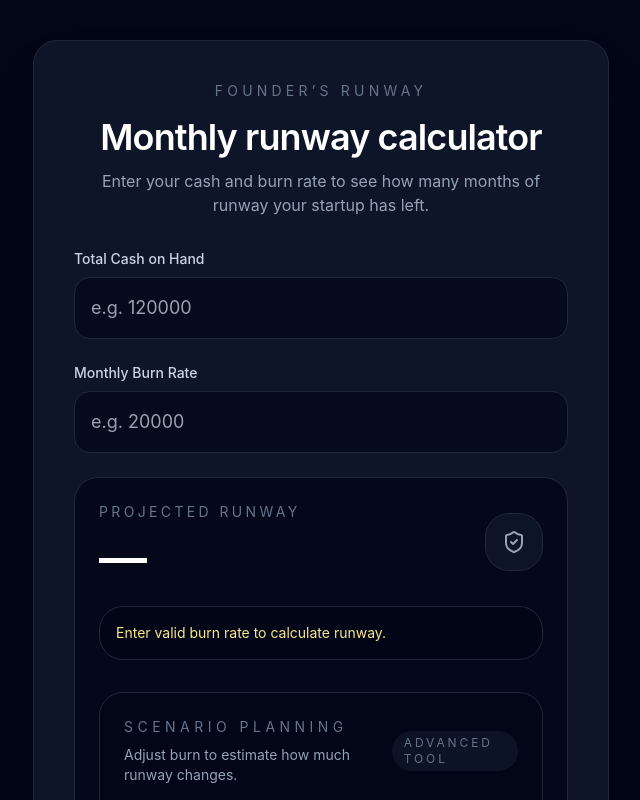
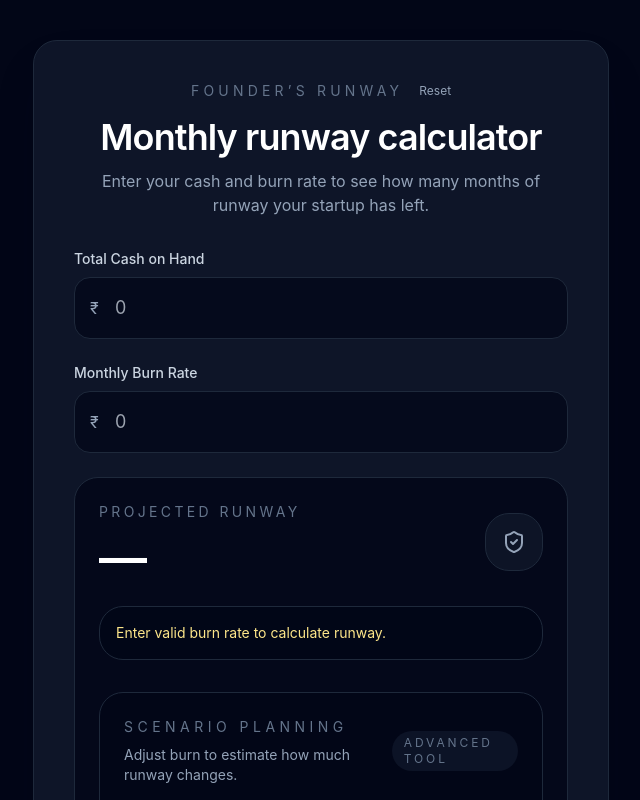
Before and after one commit to DrNytkenstien/Founder-Runway, a Next.js app: page / in a window 1280 px wide. Shown: the top 800 px of the page, without its empty margins (319-959 px from the left). Built offline with nearby package versions, Linux system fonts and the light colour scheme.

Commit message:
Addition of the rupee symbol

```diff
--- a/app/page.tsx
+++ b/app/page.tsx
@@ -4,8 +4,20 @@ import { useMemo, useState } from 'react';
 import { AlertTriangle, ShieldCheck } from 'lucide-react';
 
 const formatCurrency = (value: string) => {
-  // Basic formatting to keep the input experience clean.
-  return value.replace(/[^0-9.]/g, '');
+  const cleaned = value.replace(/[^0-9.]/g, '');
+  const [integer, ...decimalParts] = cleaned.split('.');
+  const decimal = decimalParts.join('');
+  return decimal !== '' ? `${integer}.${decimal}` : integer;
+};
+
+const formatNumberDisplay = (value: string) => {
+  if (!value) {
+    return '';
+  }
+
+  const [integer, decimal] = value.split('.');
+  const formattedInteger = integer.replace(/\B(?=(\d{3})+(?!\d))/g, ',');
+  return decimal !== undefined ? `${formattedInteger}.${decimal}` : formattedInteger;
 };
 
 const stateThemes = {
@@ -69,6 +81,7 @@ const getThemeForRunway = (runway: number | null) => {
 export default function HomePage() {
   const [cashOnHand, setCashOnHand] = useState('');
   const [monthlyBurn, setMonthlyBurn] = useState('');
+  const [burnAdjustment, setBurnAdjustment] = useState(0);
 
   const runway = useMemo(() => {
     const burn = parseFloat(monthlyBurn);
@@ -85,8 +98,6 @@ export default function HomePage() {
     // Real-time runway calculation, rounded to one decimal place.
     return Math.round((cash / burn) * 10) / 10;
   }, [cashOnHand, monthlyBurn]);
-
-  const [burnAdjustment, setBurnAdjustment] = useState(0);
 
   const hypotheticalRunway = useMemo(() => {
     const burn = parseFloat(monthlyBurn);
@@ -162,7 +173,20 @@ export default function HomePage() {
         className={`mx-auto w-full max-w-xl rounded-3xl border border-slate-800 ${cardBgClasses} p-8 shadow-2xl shadow-slate-950/20 sm:p-10 ${status?.pulse ? 'animate-pulse' : ''}`}
       >
         <div className="mb-8 text-center">
+          <div className="flex flex-col items-center gap-3 sm:flex-row sm:justify-center sm:gap-4">
             <p className="text-sm uppercase tracking-[0.3em] text-slate-500">Founder’s Runway</p>
+            <button
+              type="button"
+              onClick={() => {
+                setCashOnHand('');
+                setMonthlyBurn('');
+                setBurnAdjustment(0);
+              }}
+              className="text-xs text-slate-400 transition hover:text-white"
+            >
+              Reset
+            </button>
+          </div>
           <h1 className="mt-4 text-3xl font-semibold tracking-tight text-white sm:text-4xl">
             Monthly runway calculator
           </h1>
@@ -174,24 +198,32 @@ export default function HomePage() {
         <div className="space-y-6">
           <label className="block">
             <span className="mb-2 block text-sm font-medium text-slate-300">Total Cash on Hand</span>
+            <div className="relative">
+              <span className="pointer-events-none absolute inset-y-0 left-0 flex items-center pl-4 text-slate-400">₹</span>
               <input
-              value={cashOnHand}
+                type="text"
+                value={formatNumberDisplay(cashOnHand)}
                 onChange={(event) => setCashOnHand(formatCurrency(event.target.value))}
-              placeholder="e.g. 120000"
+                placeholder="0"
                 inputMode="decimal"
-              className={`w-full rounded-2xl border border-slate-800 bg-slate-950/70 px-4 py-4 text-lg text-white outline-none transition ${focusClasses}`}
+                className={`w-full rounded-2xl border border-slate-800 bg-slate-950/70 px-4 py-4 pl-10 text-lg text-white outline-none transition ${focusClasses}`}
               />
+            </div>
           </label>
 
           <label className="block">
             <span className="mb-2 block text-sm font-medium text-slate-300">Monthly Burn Rate</span>
+            <div className="relative">
+              <span className="pointer-events-none absolute inset-y-0 left-0 flex items-center pl-4 text-slate-400">₹</span>
               <input
-              value={monthlyBurn}
+                type="text"
+                value={formatNumberDisplay(monthlyBurn)}
                 onChange={(event) => setMonthlyBurn(formatCurrency(event.target.value))}
-              placeholder="e.g. 20000"
+                placeholder="0"
                 inputMode="decimal"
-              className={`w-full rounded-2xl border border-slate-800 bg-slate-950/70 px-4 py-4 text-lg text-white outline-none transition ${focusClasses}`}
+                className={`w-full rounded-2xl border border-slate-800 bg-slate-950/70 px-4 py-4 pl-10 text-lg text-white outline-none transition ${focusClasses}`}
               />
+            </div>
           </label>
 
           <div className="rounded-3xl border border-slate-800 bg-slate-950/80 p-6">
```
Lines whose indentation alone changed are shown as unchanged.
